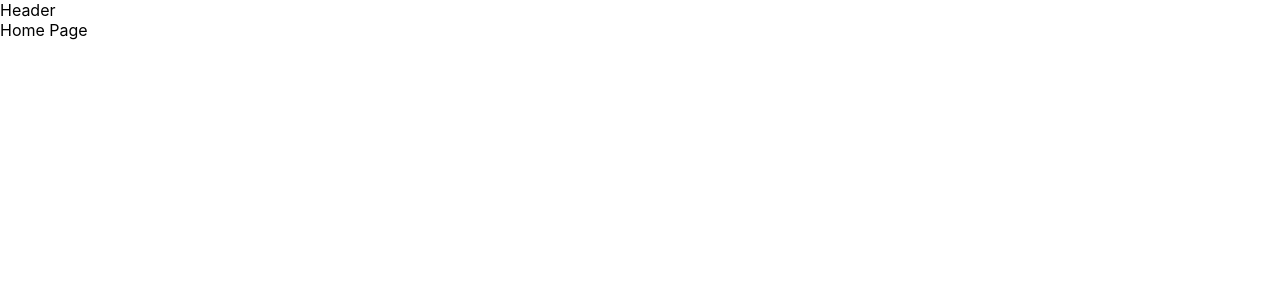
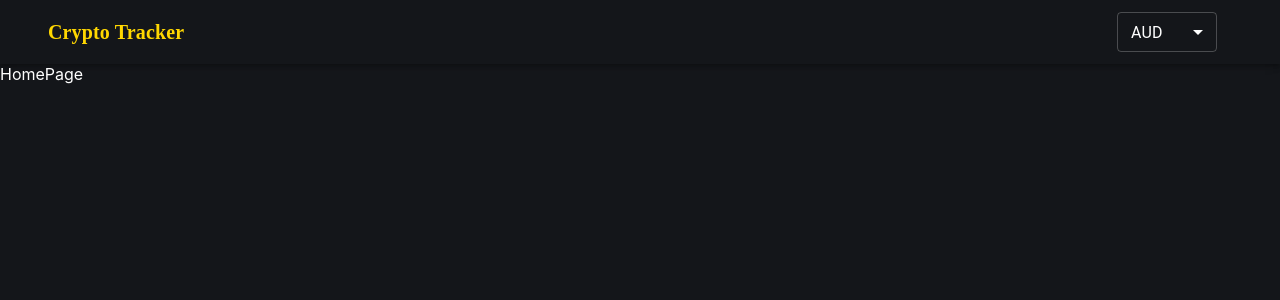
Before and after one commit to kartavya99/crypto-tracker, a React (Create React App) app: page / in a window 1280 px wide. Shown: the top 300 px of the page. Built offline with nearby package versions, Linux system fonts and the light colour scheme.

Commit message:
Header component, ContextApi added for currency

```diff
--- a/src/App.js
+++ b/src/App.js
@@ -1,23 +1,32 @@
-import { BrowserRouter, Route } from "react-router-dom";
+import { BrowserRouter as Router, Routes, Route } from "react-router-dom";
+
 import "./App.css";
 import Header from "./components/Header";
 import HomePage from "./Pages/HomePage";
 import CoinPage from "./Pages/CoinPage";
 import { makeStyles } from "@material-ui/core";
 
+const useStyles = makeStyles(() => ({
+  App: {
+    backgroundColor: "#14161a",
+    color: "white",
+    minHeight: "100vh",
+  },
+}));
+
 function App() {
-  const useStyles = makeStyles(() => {
-    App: {
-    }
-  });
+  const classes = useStyles();
+
   return (
-    <BrowserRouter>
-      <div>
+    <Router>
+      <div className={classes.App}>
         <Header />
-        <Route path="/" component={HomePage} exact />
-        <Route path="/coins/:id" component={CoinPage} />
+        <Routes>
+          <Route path="/" element={<HomePage />} />
+          <Route path="/coins/:id" element={<CoinPage />} />
+        </Routes>
       </div>
-    </BrowserRouter>
+    </Router>
   );
 }
 
--- /dev/null
+++ b/src/CryptoContext.js
@@ -0,0 +1,24 @@
+import React, { createContext, useContext, useEffect, useState } from "react";
+
+const Crypto = createContext();
+
+const CryptoContext = ({ children }) => {
+  const [currency, setCurrency] = useState("AUD");
+  const [symbol, setSymbol] = useState("$");
+
+  useEffect(() => {
+    if (currency === "USD") setSymbol("$");
+    else if (currency === "AUD") setSymbol("$");
+  }, [currency]);
+  return (
+    <Crypto.Provider value={{ currency, symbol, setCurrency }}>
+      {children}
+    </Crypto.Provider>
+  );
+};
+
+export default CryptoContext;
+
+export const CryptoState = () => {
+  return useContext(Crypto);
+};
--- a/src/Pages/HomePage.js
+++ b/src/Pages/HomePage.js
@@ -1,7 +1,7 @@
 import React from "react";
 
 const Homepage = () => {
-  return <div>Home Page</div>;
+  return <div>HomePage</div>;
 };
 
 export default Homepage;
--- a/src/components/Header.js
+++ b/src/components/Header.js
@@ -1,7 +1,75 @@
 import React from "react";
+import { useNavigate } from "react-router-dom";
+import {
+  AppBar,
+  Container,
+  Toolbar,
+  Typography,
+  Select,
+  MenuItem,
+  makeStyles,
+  createTheme,
+  ThemeProvider,
+} from "@material-ui/core";
+import { CryptoState } from "../CryptoContext";
+
+const useStyles = makeStyles(() => ({
+  title: {
+    flex: 1,
+    color: "gold",
+    fontFamily: "Montserrat",
+    fontWeight: "bold",
+    cursor: "pointer",
+  },
+}));
 
 const Header = () => {
-  return <div>Header</div>;
+  const navigate = useNavigate();
+  const classes = useStyles();
+
+  const { currency, setCurrency } = CryptoState();
+  //   console.log(currency);
+
+  const darkTheme = createTheme({
+    palette: {
+      primary: {
+        main: "#fff",
+      },
+      type: "dark",
+    },
+  });
+
+  return (
+    <ThemeProvider theme={darkTheme}>
+      <AppBar color="transparent" position="static">
+        <Container>
+          <Toolbar>
+            <Typography
+              onClick={() => navigate("/")}
+              variant="h6"
+              className={classes.title}
+            >
+              Crypto Tracker
+            </Typography>
+
+            <Select
+              variant="outlined"
+              style={{
+                width: 100,
+                height: 40,
+                marginRight: 15,
+              }}
+              value={currency}
+              onChange={(e) => setCurrency(e.target.value)}
+            >
+              <MenuItem value={"USD"}>USD</MenuItem>
+              <MenuItem value={"AUD"}>AUD</MenuItem>
+            </Select>
+          </Toolbar>
+        </Container>
+      </AppBar>
+    </ThemeProvider>
+  );
 };
 
 export default Header;
--- a/src/index.js
+++ b/src/index.js
@@ -2,10 +2,13 @@
 import ReactDOM from "react-dom/client";
 import "./index.css";
 import App from "./App";
+import CryptoContext from "./CryptoContext";
 
 const root = ReactDOM.createRoot(document.getElementById("root"));
 root.render(
   <React.StrictMode>
-    <App />
+    <CryptoContext>
+      <App />
+    </CryptoContext>
   </React.StrictMode>
 );
```
Also changed, not shown: package.json (+4 -4 lines), 1 other file (tests, documents, lock files or other folders).
